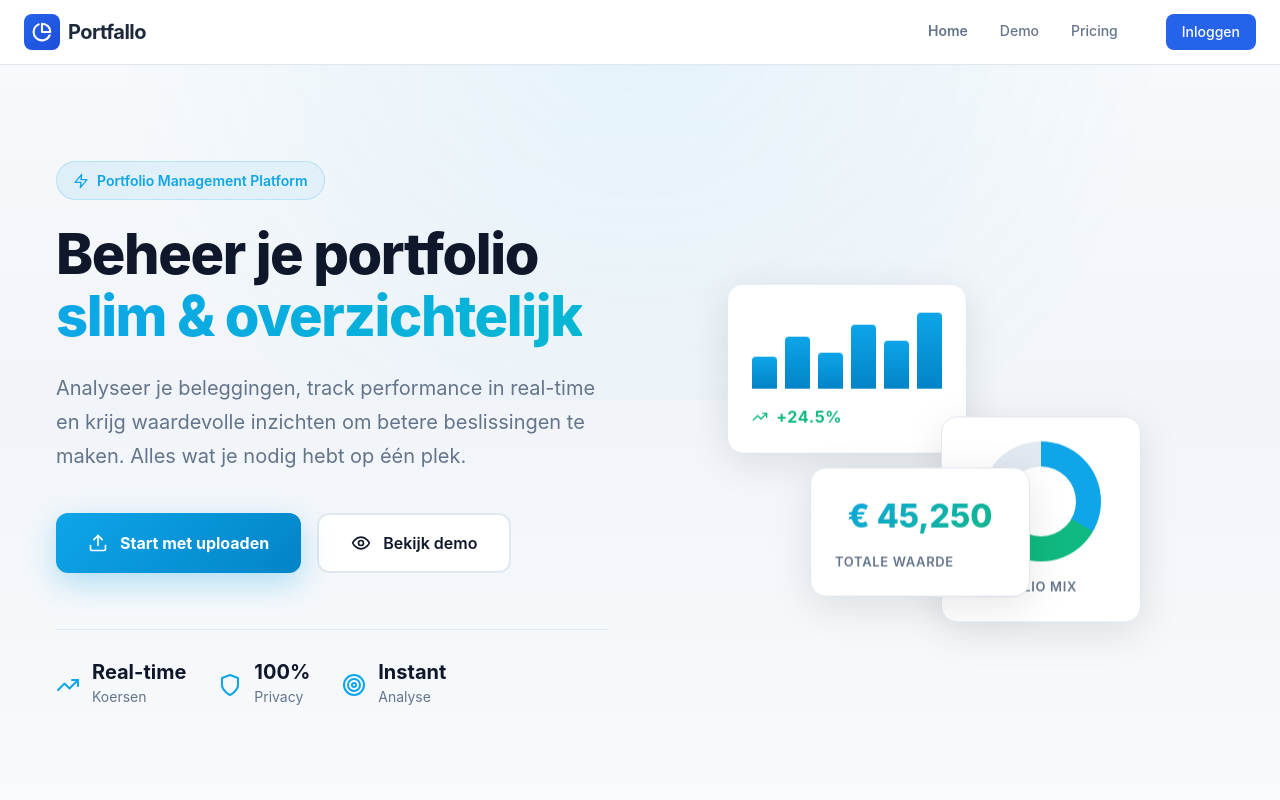
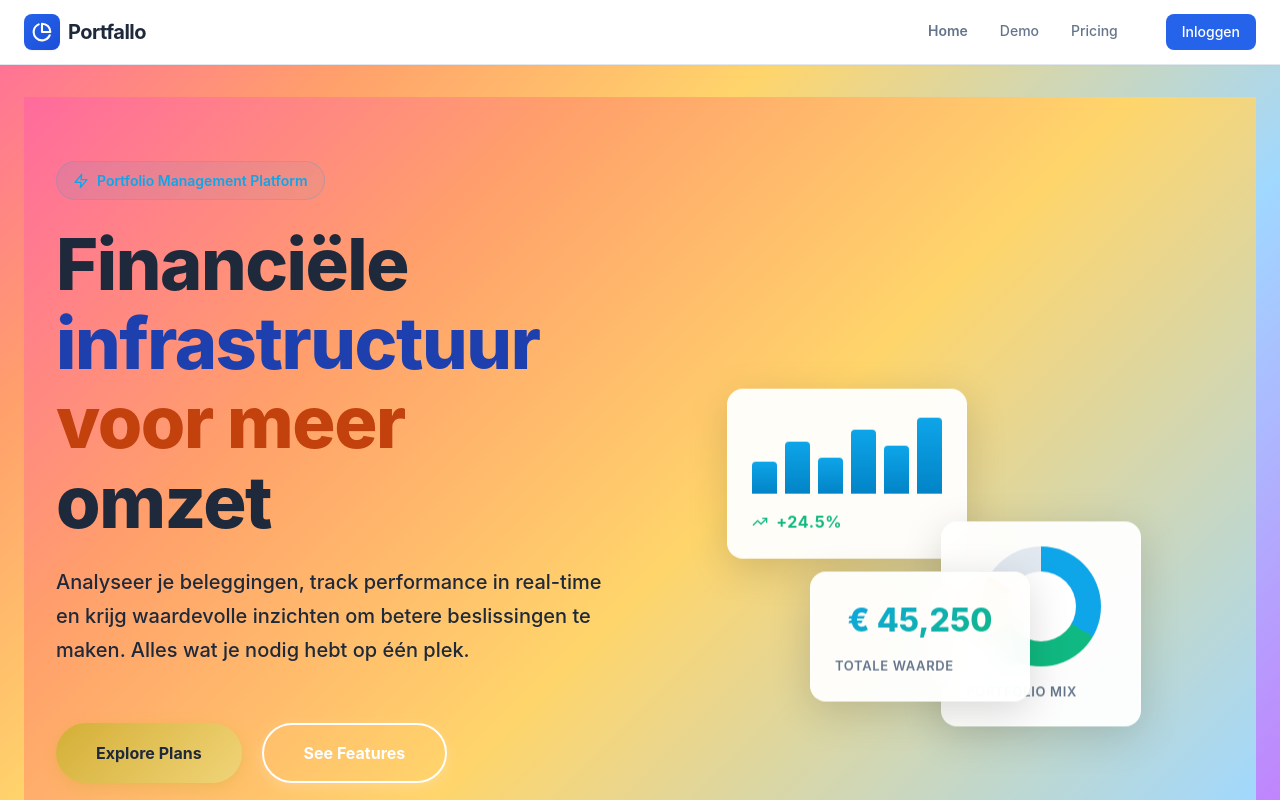
Before and after one commit to Swenvh/Portfallo-Final, a React (Vite) app in the folder project-bolt-github-pkwrl7gt/project/: page / in a window 1280 px wide. Shown: the top 800 px of the page. Built offline with nearby package versions, Linux system fonts and the light colour scheme; no server answers.

Commit message:
Updated index.css

```diff
--- a/project-bolt-github-pkwrl7gt/project/src/components/Navigation.jsx
+++ b/project-bolt-github-pkwrl7gt/project/src/components/Navigation.jsx
@@ -20,10 +20,10 @@ export default function Navigation() {
       : "text-gray-600 hover:text-gray-800";
 
   return (
-    <nav className="w-full bg-white border-b shadow-sm px-6 py-3 sticky top-0 z-40">
+    <nav className="w-full bg-white/80 backdrop-blur-md border-b border-white/20 shadow-sm px-6 py-3 sticky top-0 z-40">
       <div className="max-w-7xl mx-auto flex justify-between items-center">
         <Link to="/" className="flex items-center gap-2">
-          <div className="w-7 h-7 bg-blue-600 rounded-lg"></div>
+          <div className="w-7 h-7 bg-gradient-to-br from-blue-600 to-purple-600 rounded-lg"></div>
           <span className="text-xl font-semibold text-gray-900">Portfallo</span>
         </Link>
 
--- a/project-bolt-github-pkwrl7gt/project/src/index.css
+++ b/project-bolt-github-pkwrl7gt/project/src/index.css
@@ -21,7 +21,7 @@
 }
 
 html, body {
-  background: linear-gradient(180deg, #f8fafc 0%, #f1f5f9 50%, #f8fafc 100%);
+  background: linear-gradient(135deg, #ff6b9d 0%, #ffa06b 20%, #ffd56b 40%, #a0d8ff 70%, #c084fc 100%);
   background-attachment: fixed;
   scroll-behavior: smooth;
   min-height: 100vh;
@@ -41,8 +41,8 @@ body::before {
   top: 0;
   left: 0;
   right: 0;
-  height: 400px;
-  background: radial-gradient(circle at 50% 0%, rgba(14, 165, 233, 0.08) 0%, transparent 70%);
+  bottom: 0;
+  background: linear-gradient(135deg, #ff6b9d 0%, #ffa06b 20%, #ffd56b 40%, #a0d8ff 70%, #c084fc 100%);
   pointer-events: none;
   z-index: 0;
 }
@@ -788,6 +788,7 @@ tbody tr:hover {
 
 .home-page {
   min-height: calc(100vh - 64px);
+  background: linear-gradient(135deg, #ff6b9d 0%, #ffa06b 20%, #ffd56b 40%, #a0d8ff 70%, #c084fc 100%);
 }
 
 .hero-section {
@@ -881,9 +882,10 @@ tbody tr:hover {
 .hero-subtitle {
   font-size: 1.25rem;
   line-height: 1.7;
-  color: var(--text-secondary);
+  color: #1e293b;
   margin: 0;
   animation: fadeInUp 0.6s ease-out 0.2s both;
+  font-weight: 500;
 }
 
 .hero-cta {
@@ -1003,12 +1005,12 @@ tbody tr:hover {
 
 .visual-card {
   position: absolute;
-  background: white;
-  border: 1px solid var(--border);
+  background: rgba(255, 255, 255, 0.95);
+  border: 1px solid rgba(255, 255, 255, 0.3);
   border-radius: 16px;
   padding: 1.5rem;
-  box-shadow: 0 10px 40px rgba(0, 0, 0, 0.1);
-  backdrop-filter: blur(10px);
+  box-shadow: 0 10px 40px rgba(0, 0, 0, 0.15);
+  backdrop-filter: blur(20px);
   animation: float 6s ease-in-out infinite;
 }
 
@@ -1138,7 +1140,8 @@ tbody tr:hover {
   max-width: 1280px;
   margin: 0 auto;
   padding: 5rem 2rem;
-  background: linear-gradient(180deg, transparent 0%, rgba(14, 165, 233, 0.02) 100%);
+  background: rgba(255, 255, 255, 0.1);
+  backdrop-filter: blur(10px);
 }
 
 .section-header {
@@ -1164,8 +1167,8 @@ tbody tr:hover {
 }
 
 .feature-card {
-  background: white;
-  border: 1px solid var(--border);
+  background: rgba(255, 255, 255, 0.95);
+  border: 1px solid rgba(255, 255, 255, 0.3);
   border-radius: 20px;
   padding: 2rem;
   transition: all 0.4s cubic-bezier(0.4, 0, 0.2, 1);
@@ -1174,6 +1177,7 @@ tbody tr:hover {
   color: inherit;
   position: relative;
   overflow: hidden;
+  backdrop-filter: blur(20px);
 }
 
 .feature-card::before {
@@ -2316,3 +2320,102 @@ tbody tr:hover {
     padding: 1.5rem;
   }
 }
+
+/* ===== STRIPE-STYLE HOMEPAGE ===== */
+
+.hero-title-stripe {
+  font-size: 4.5rem;
+  font-weight: 800;
+  line-height: 1.1;
+  margin: 0;
+  animation: fadeInUp 0.6s ease-out 0.1s both;
+  letter-spacing: -0.02em;
+}
+
+@media (max-width: 768px) {
+  .hero-title-stripe {
+    font-size: 2.5rem;
+  }
+}
+
+.hero-title-stripe .text-dark {
+  color: #1e293b;
+}
+
+.hero-title-stripe .text-blue {
+  color: #1e40af;
+}
+
+.hero-title-stripe .text-orange {
+  color: #c2410c;
+}
+
+.hero-cta-stripe {
+  display: flex;
+  gap: 1.25rem;
+  margin-top: 2rem;
+  animation: fadeInUp 0.6s ease-out 0.3s both;
+  flex-wrap: wrap;
+}
+
+.btn-explore {
+  display: inline-flex;
+  align-items: center;
+  justify-content: center;
+  background: linear-gradient(135deg, #d4af37 0%, #f0d478 100%);
+  color: #1e293b;
+  padding: 1rem 2.5rem;
+  border-radius: 50px;
+  font-weight: 700;
+  font-size: 1rem;
+  text-decoration: none;
+  transition: all 0.3s cubic-bezier(0.4, 0, 0.2, 1);
+  box-shadow: 0 4px 14px rgba(212, 175, 55, 0.4);
+  position: relative;
+  overflow: hidden;
+}
+
+.btn-explore::before {
+  content: '';
+  position: absolute;
+  inset: 0;
+  background: linear-gradient(135deg, #f0d478 0%, #d4af37 100%);
+  opacity: 0;
+  transition: opacity 0.3s ease;
+}
+
+.btn-explore:hover {
+  transform: translateY(-3px);
+  box-shadow: 0 8px 25px rgba(212, 175, 55, 0.5);
+}
+
+.btn-explore:hover::before {
+  opacity: 1;
+}
+
+.btn-explore span {
+  position: relative;
+  z-index: 1;
+}
+
+.btn-features {
+  display: inline-flex;
+  align-items: center;
+  justify-content: center;
+  background: transparent;
+  color: white;
+  padding: 1rem 2.5rem;
+  border-radius: 50px;
+  font-weight: 700;
+  font-size: 1rem;
+  text-decoration: none;
+  border: 2px solid white;
+  transition: all 0.3s ease;
+  box-shadow: 0 4px 14px rgba(255, 255, 255, 0.2);
+}
+
+.btn-features:hover {
+  background: rgba(255, 255, 255, 0.1);
+  transform: translateY(-3px);
+  box-shadow: 0 8px 25px rgba(255, 255, 255, 0.3);
+}
--- a/project-bolt-github-pkwrl7gt/project/src/pages/Homepage.jsx
+++ b/project-bolt-github-pkwrl7gt/project/src/pages/Homepage.jsx
@@ -11,9 +11,12 @@ export default function HomePage() {
             <span>Portfolio Management Platform</span>
           </div>
 
-          <h1 className="hero-title">
-            Beheer je portfolio
-            <span className="gradient-text"> slim & overzichtelijk</span>
+          <h1 className="hero-title-stripe">
+            <span className="text-dark">Financiële</span>{" "}
+            <span className="text-blue">infrastructuur</span>
+            <br />
+            <span className="text-orange">voor meer</span>{" "}
+            <span className="text-dark">omzet</span>
           </h1>
 
           <p className="hero-subtitle">
@@ -21,14 +24,12 @@ export default function HomePage() {
             om betere beslissingen te maken. Alles wat je nodig hebt op één plek.
           </p>
 
-          <div className="hero-cta">
-            <Link to="/upload" className="btn-hero-primary">
-              <Upload size={20} />
-              Start met uploaden
+          <div className="hero-cta-stripe">
+            <Link to="/upload" className="btn-explore">
+              Explore Plans
             </Link>
-            <Link to="/demo" className="btn-hero-secondary">
-              <Eye size={20} />
-              Bekijk demo
+            <Link to="/demo" className="btn-features">
+              See Features
             </Link>
           </div>
 
```
